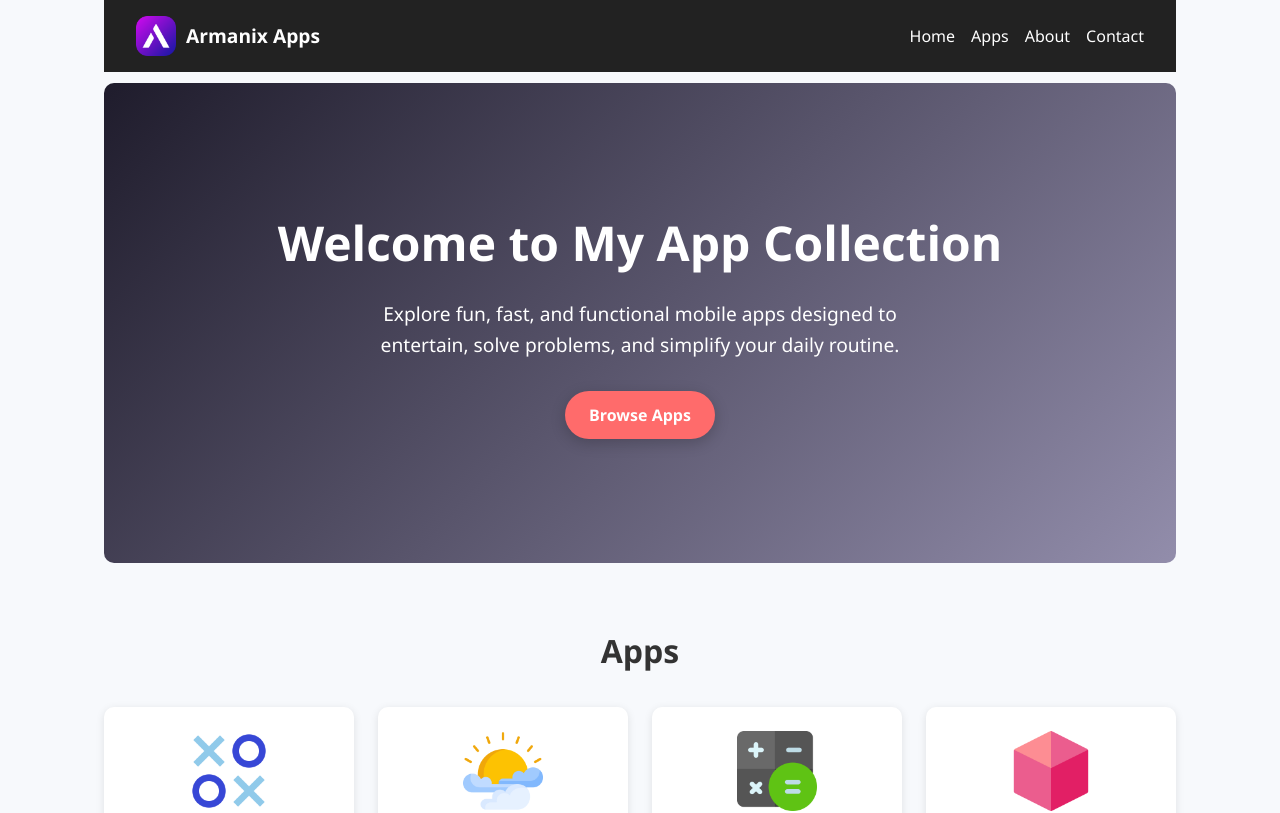
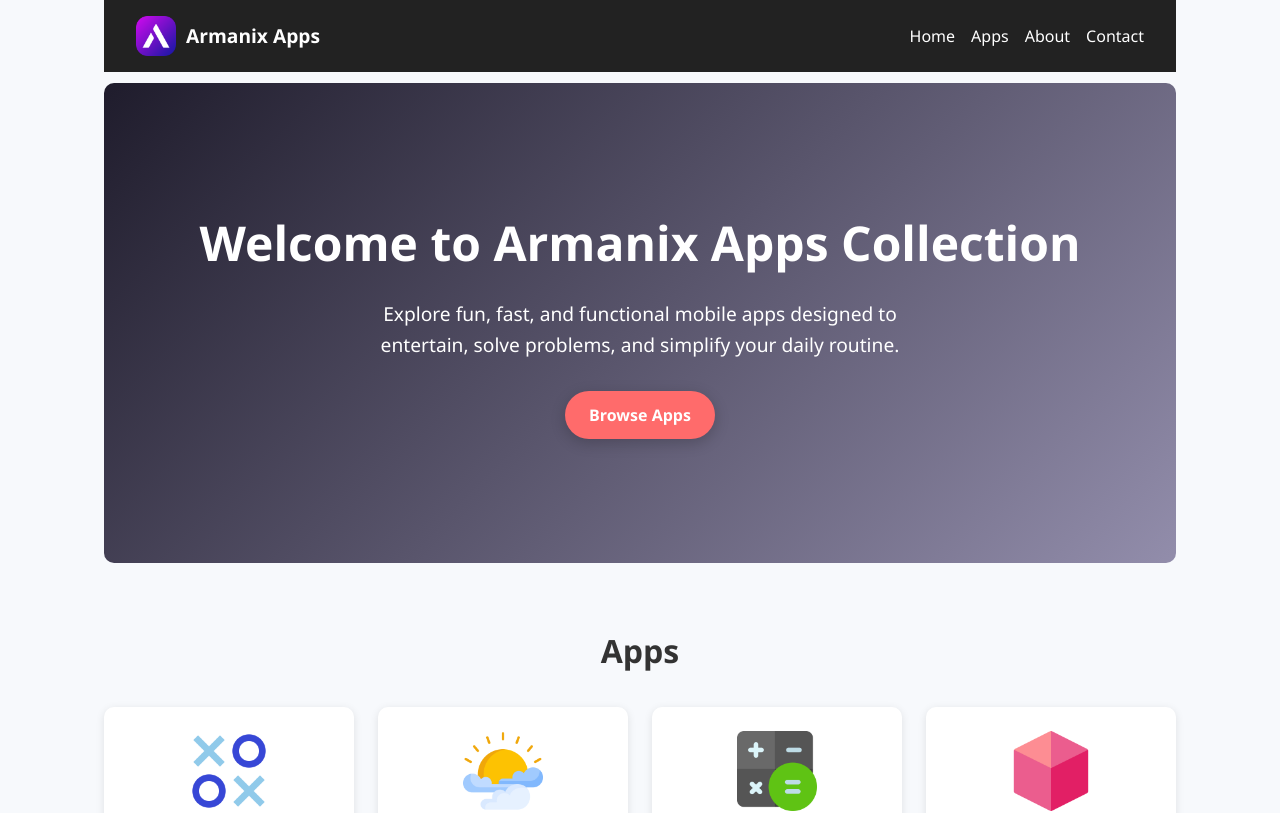
Before and after one commit to armanali13000/Armanix-Apps, a React (Vite) app: page / in a window 1280 px wide. Shown: the top 813 px of the page. Built offline with nearby package versions, Linux system fonts and the light colour scheme.

Commit message:
design update

```diff
--- a/src/pages/Home.jsx
+++ b/src/pages/Home.jsx
@@ -99,7 +99,7 @@ export default function Home() {
         minHeight: '60vh',
       }}>
         <h2 style={{ fontSize: '3rem', marginBottom: '20px' }}>
-          Welcome to My App Collection
+          Welcome to Armanix Apps Collection
         </h2>
         <p style={{ fontSize: '1.2rem', maxWidth: '600px', lineHeight: '1.6', marginBottom: '30px', color: '#fff', }}>
           Explore fun, fast, and functional mobile apps designed to entertain, solve problems, and simplify your daily routine.
```
